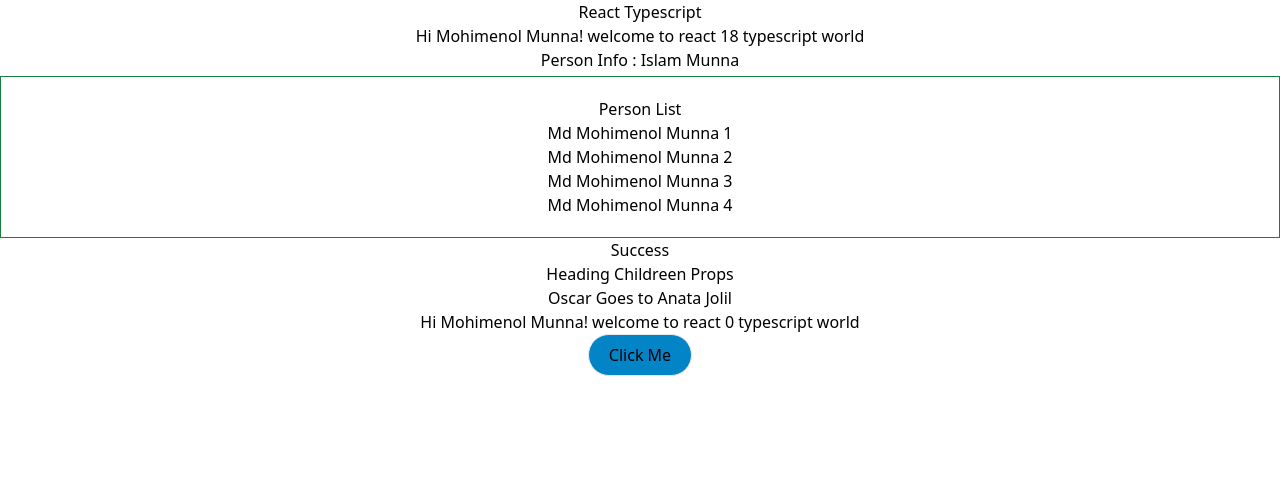
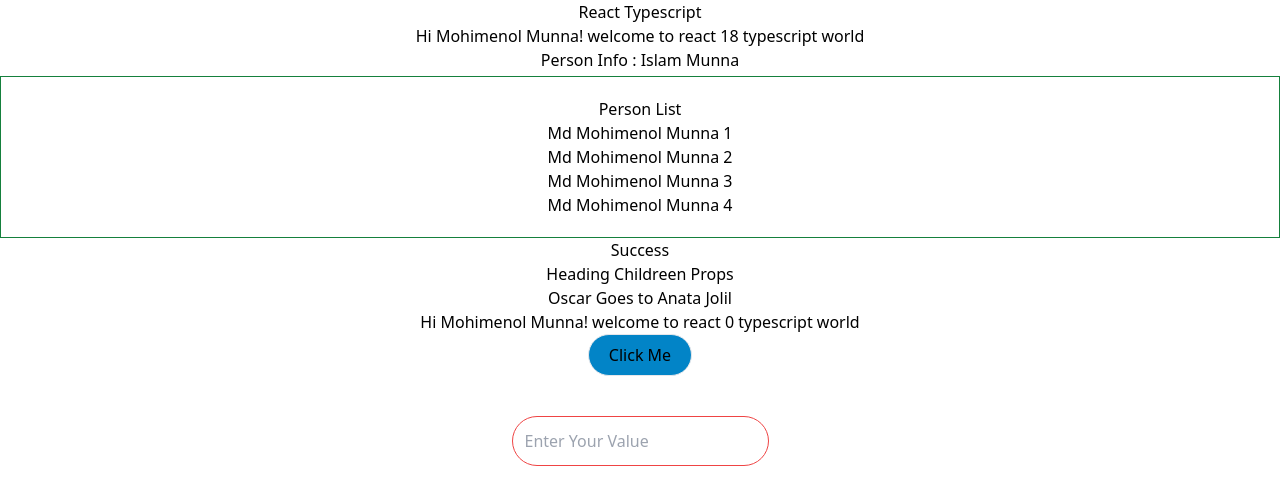
Before and after one commit to Mohimenol-Islam-Munna/REACT_TYPESCRIPT, a React (Create React App) app: page / in a window 1280 px wide. Shown: the top 504 px of the page. Built offline with nearby package versions, Linux system fonts and the light colour scheme.

Commit message:
change and click event

```diff
--- a/src/App.tsx
+++ b/src/App.tsx
@@ -8,6 +8,7 @@
 import Status from "./components/Status";
 import Heading from "./components/Heading";
 import Button from "./components/Button";
+import Input from "./components/Input";
 
 function App() {
   const names = [
@@ -46,6 +47,12 @@
           console.log("params ", id);
         }}
       />
+
+      <Input
+        inputTextHandler={(event) => {
+          console.log(event.target.value);
+        }}
+      />
     </div>
   );
 }
--- /dev/null
+++ b/src/components/Input.tsx
@@ -0,0 +1,22 @@
+import React from "react";
+type InputProps = {
+  inputTextHandler: (event: React.ChangeEvent<HTMLInputElement>) => void;
+};
+
+function Input(props: InputProps) {
+  return (
+    <div className="p-10">
+      <input
+        className="border border-red-500 p-3 rounded-full"
+        type="text"
+        name="name"
+        onChange={(event) => {
+          props.inputTextHandler(event);
+        }}
+        placeholder="Enter Your Value"
+      />
+    </div>
+  );
+}
+
+export default Input;
```
